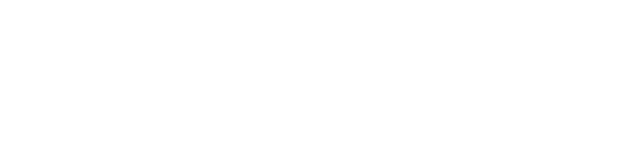
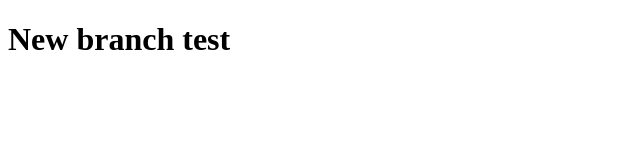
Before and after one commit to scrollcode4us/js_practice, a plain HTML site: page index.html in a window 1280 px wide. Shown: the whole page, without its empty margins (0-640 px from the left). Drawn offline with Linux system fonts and the light colour scheme.

Commit message:
test branches

```diff
--- a/index.html
+++ b/index.html
@@ -7,6 +7,7 @@
     <title>Document</title>
 </head>
 <body>
+    <h1>New branch test</h1>
     <script src="script.js"></script>
 </body>
 </html>
```
